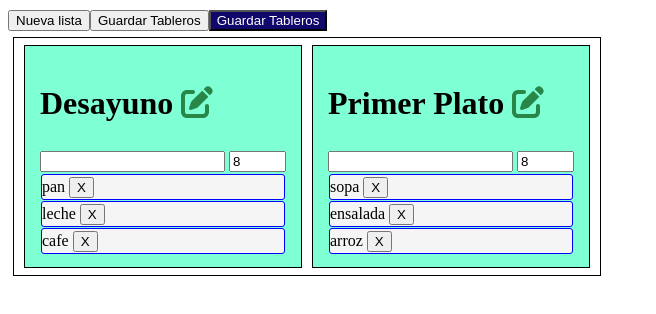
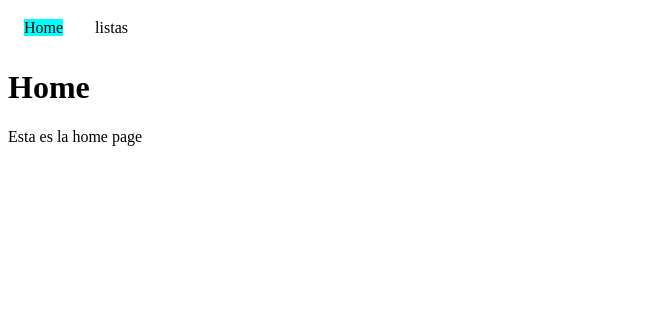
Before and after one commit to albertomozo/VUE-listas, a Vue app: page / in a window 1280 px wide. Shown: the top 314 px of the page, without its empty margins (0-656 px from the left). Built offline with nearby package versions, Linux system fonts and the light colour scheme.

Commit message:
Instalacion y configuracion incial de Router

```diff
--- a/package.json
+++ b/package.json
@@ -13,7 +13,8 @@
     "@fortawesome/free-regular-svg-icons": "^6.4.0",
     "@fortawesome/free-solid-svg-icons": "^6.4.0",
     "@fortawesome/vue-fontawesome": "^3.0.3",
-    "vue": "^3.2.47"
+    "vue": "^3.2.47",
+    "vue-router": "^4.1.6"
   },
   "devDependencies": {
     "@vitejs/plugin-vue": "^4.0.0",
--- a/src/App.vue
+++ b/src/App.vue
@@ -1,6 +1,4 @@
 <script setup>
-  import { createApp,reactive } from 'vue';
-  import ListaCompra from './components/ListaCompra.vue';
 
 
 
@@ -10,11 +8,26 @@
 <template>
   <header>
 
+
+  <nav>
+      <ul>
+        <li>
+            <RouterLink to="/"  active-class="active">Home</RouterLink>
+        </li>
+        <li>
+            <RouterLink to="/tableros"  active-class="active">listas</RouterLink>
+       </li>
+    </ul>
+ </nav>
+ </header>
+ <RouterView />
+<!--   <header>
+
     <div class="wrapper">
-      <ListaCompra  />
+
 
     </div>
-  </header>
+  </header> -->
 
 
 </template>
@@ -46,4 +59,29 @@ header {
     flex-wrap: wrap;
   }
 
+  nav ul {
+    list-style: none;
+    padding: 0;
+    margin: 0;
+  }
+
+  nav ul li {
+    display: inline-block;
+    padding: 0.5rem 1rem;
+  }
+
+  nav ul li a {
+    text-decoration: none;
+    color: inherit;
+  }
+
+  nav ul li a:hover {
+    text-decoration: underline;
+  }
+
+  .active {
+      background-color: aqua;
+  }
+
+
 </style>
--- /dev/null
+++ b/src/router/index.js
@@ -0,0 +1,23 @@
+import { createRouter, createWebHistory } from 'vue-router'
+import HomeView from '../views/HomeView.vue'
+
+const router = createRouter({
+  history: createWebHistory(import.meta.env.BASE_URL),
+  routes: [
+    {
+      path: '/',
+      name: 'home',
+      component: HomeView
+    },
+    {
+      path: '/tableros',
+      name: 'tableros',
+      // route level code-splitting
+      // this generates a separate chunk (About.[hash].js) for this route
+      // which is lazy-loaded when the route is visited.
+      component: () => import('../views/TableroView.vue')
+    }
+  ]
+})
+
+export default router
--- /dev/null
+++ b/src/views/HomeView.vue
@@ -0,0 +1,5 @@
+<template>
+    <h1>Home</h1>
+    <p>Esta es la home page</p>
+
+</template>
--- /dev/null
+++ b/src/views/TableroView.vue
@@ -0,0 +1,10 @@
+<script setup>
+import ListaCompra from '../components/ListaCompra.vue';
+</script>
+
+<template>
+
+    <h1>Tablero</h1>
+    <ListaCompra />
+
+</template>
```
Also changed, not shown: src/main.js (+8 -1 lines), 1 other file (tests, documents, lock files or other folders).
